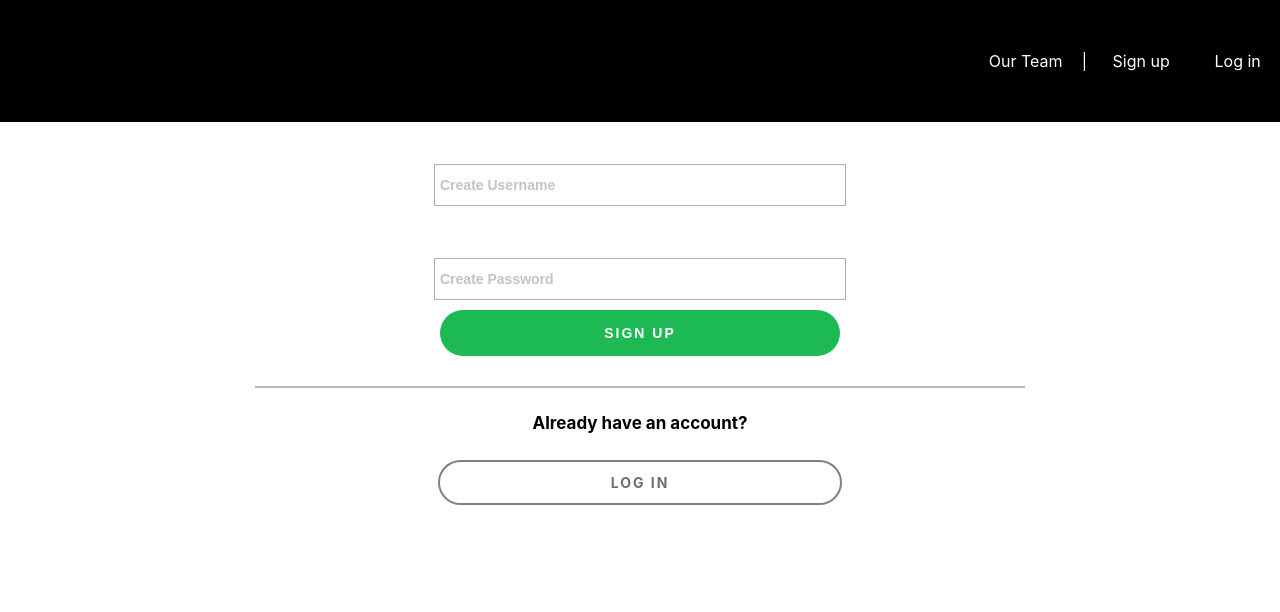
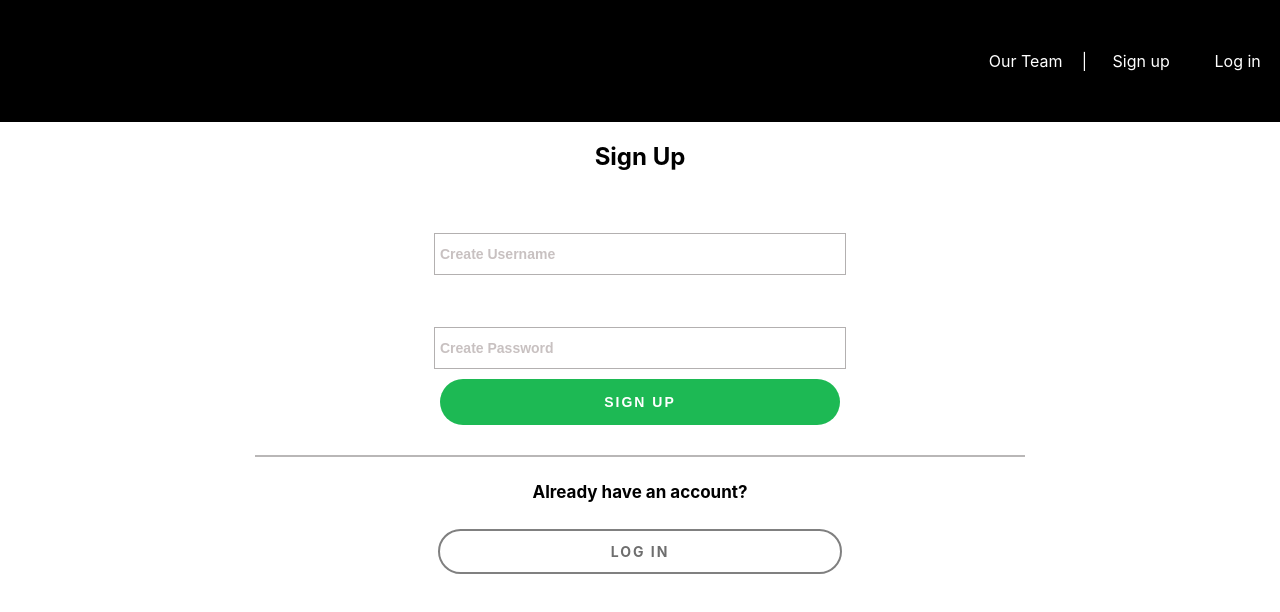
Before and after one commit to meep-morp/Suggestify-UI-Design, a React (Create React App) app in the folder spotify-song-suggestor/: page /signup in a window 1280 px wide. Shown: the top 612 px of the page. Built offline with nearby package versions, Linux system fonts and the light colour scheme.

Commit message:
merging my branch with master

```diff
--- a/spotify-song-suggestor/src/components/login-signup/login.jsx
+++ b/spotify-song-suggestor/src/components/login-signup/login.jsx
@@ -27,12 +27,10 @@ const Login = props => {
             password: user.password,
         };
         setLogin([...login, newLogin]);
-        // setFormValues(initialFormValues);
 
         axiosWithAuth()
             .post("/api/auth/login", user)
             .then((res) => {
-                // console.log(res.data);
                 localStorage.setItem("token", JSON.stringify(res.data.token));
             })
             .catch((err) => console.log({ err }));
@@ -40,20 +38,22 @@ const Login = props => {
 
     return (
         <form className="form">
+            <h2>Log In</h2>
+
             <p className="error">{error.username}</p>
             <input type="text"
                 name="username"
                 placeholder="Username"
                 onChange={(event) => onChangeHandler(event, user, setUser)}
-            //value={user.username}
             />
+
             <p className="error">{error.password}</p>
             <input type="password"
                 name="password"
                 placeholder="Password"
                 onChange={(event) => onChangeHandler(event, user, setUser)}
-            //value={user.password}
             />
+
             <button type="submit" className="button" onClick={onSubmit}>LOG IN</button>
 
             <hr />
--- a/spotify-song-suggestor/src/components/login-signup/signup.jsx
+++ b/spotify-song-suggestor/src/components/login-signup/signup.jsx
@@ -5,7 +5,6 @@ import { checkPropTypes } from "prop-types";
 
 const Signup = props => {
 const {user, setUser, onChangeHandler, error} = props
-
 
     // const [register, setRegister] = useState(initialFormValues);
     // const changeHandler = (e) => {
@@ -34,6 +33,7 @@ const {user, setUser, onChangeHandler, error} = props
 
     return (
         <form className="form" onSubmit={submitHandler}>
+           <h2>Sign Up</h2>
 
            <p className="error">{error.username}</p>
             <input type="text"
```
